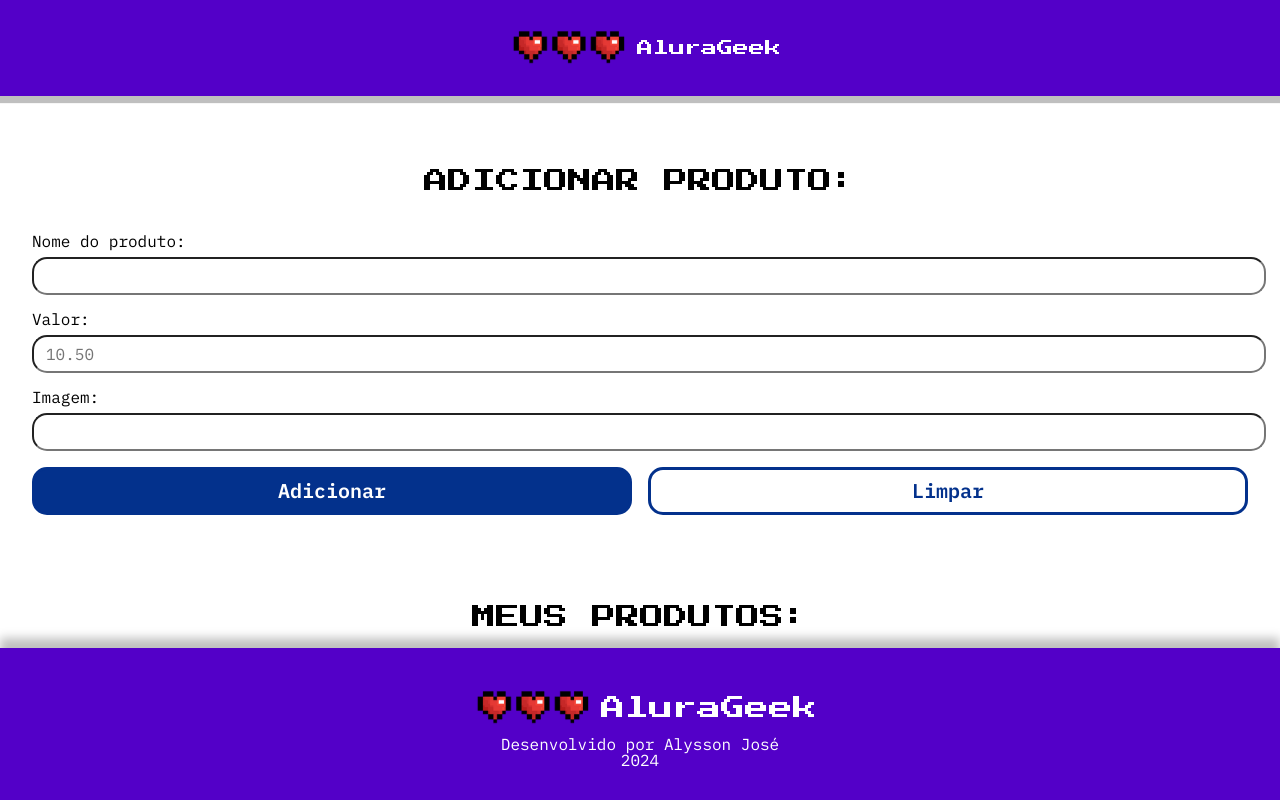
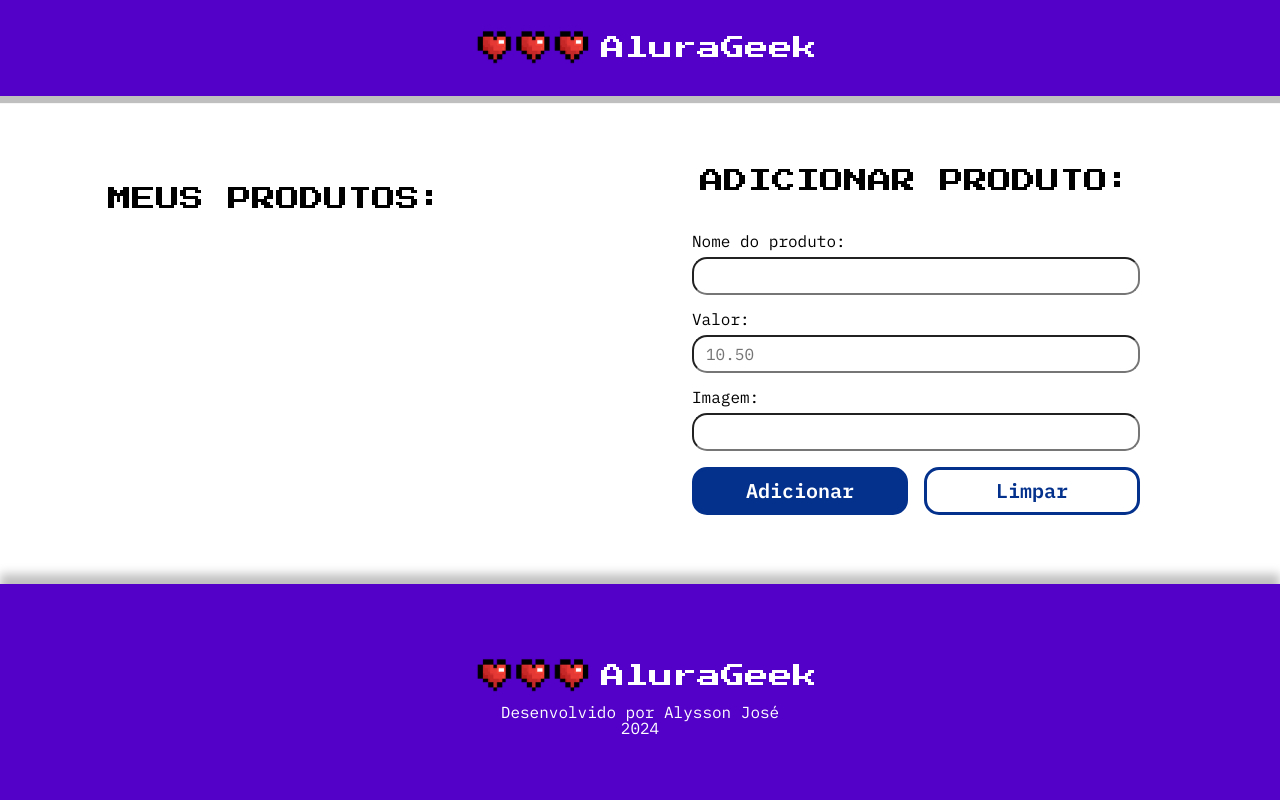
Before and after one commit to alynh0/alura-geek, a plain HTML site: page index.html in a window 1280 px wide. Drawn offline with Linux system fonts and the light colour scheme.

Commit message:
feat: Estilo para Desktop

```diff
--- a/css/index.css
+++ b/css/index.css
@@ -28,6 +28,7 @@ nav {
   padding: 20px 28px;
 
   font-family: var(--primary-font);
+  font-size: 1.5rem;
   color: var(--quaternary-color);
 }
 
@@ -55,7 +56,6 @@ nav {
 }
 
 .add_product__form input {
-  width: 100%;
   height: 2rem;
   font-size: 1rem;
   line-height: 21px;
@@ -133,3 +133,21 @@ footer {
 #footer__year {
   padding-bottom: 2rem;
 }
+
+@media (min-width: 1024px) {
+  main {
+    display: flex;
+    flex-direction: row-reverse;
+    justify-content: space-around;
+    align-items: flex-start;
+  }
+
+  /* Footer */
+  .footer__logo {
+    padding-top: 4rem;
+  }
+
+  #footer__year {
+    padding-bottom: 4rem;
+  }
+}
```
Also changed, not shown: assets/trash_icon.png (added).
